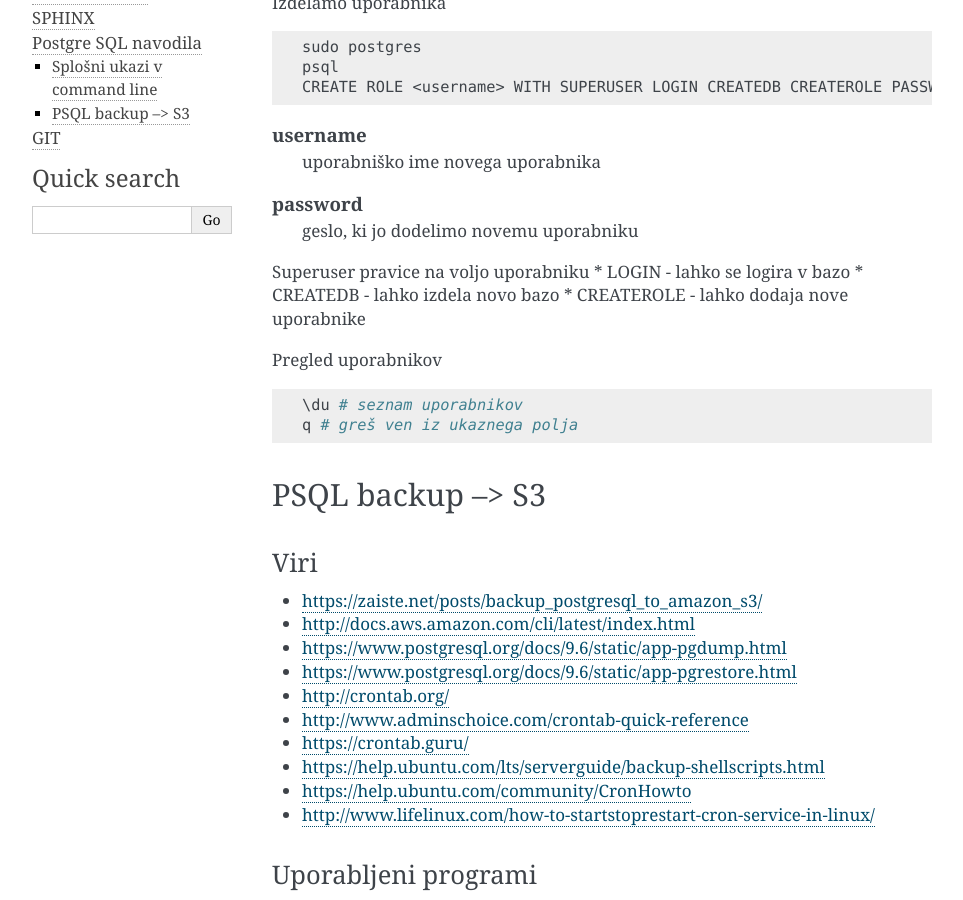
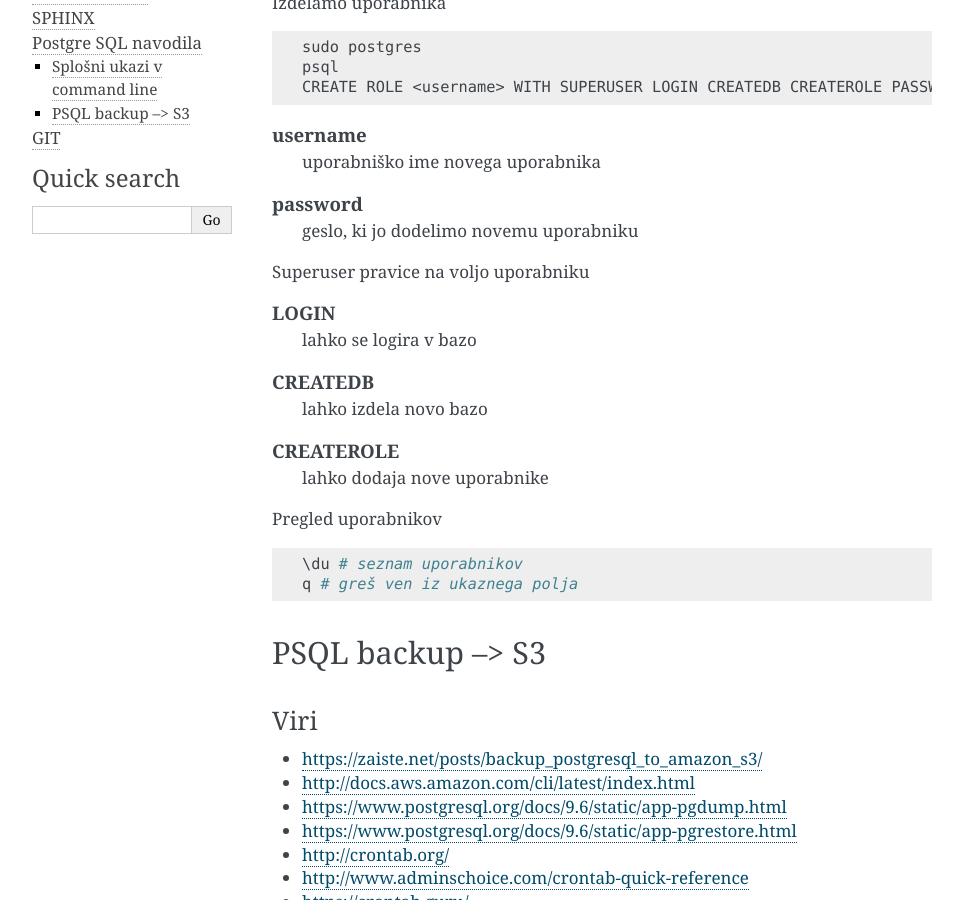
Before and after one commit to vasjapavlovic/knjiznica, a Sphinx documentation site: the page built from docs/PostgreSQL.rst, in a window 1280 px wide and 900 px high, scrolled down 325 px. Shown: the whole window, without its empty margins (148-1111 px from the left). Built offline with Sphinx 7.4.7, drawn with Linux system fonts in a browser that asks for light colours; some of the changed lines change nothing that is shown.

Commit message:
posgresql posodobitev

```diff
--- a/docs/GIT.rst
+++ b/docs/GIT.rst
@@ -14,8 +14,6 @@ Git remote
 
 .. glossary::
 
-
-
     remote path
       	Lokacija projekta na github.com ali bitbucket.org
       	npr. https://github.com/vasjapavlovic/knjiznica.git
--- a/docs/PostgreSQL.rst
+++ b/docs/PostgreSQL.rst
@@ -27,10 +27,20 @@ Izdelamo uporabnika
     password
         geslo, ki jo dodelimo novemu uporabniku
 
+
+
 Superuser pravice na voljo uporabniku
-* LOGIN - lahko se logira v bazo
-* CREATEDB - lahko izdela novo bazo
-* CREATEROLE - lahko dodaja nove uporabnike
+
+.. glossary::
+
+    LOGIN
+        lahko se logira v bazo
+
+    CREATEDB
+        lahko izdela novo bazo
+
+    CREATEROLE
+        lahko dodaja nove uporabnike
 
 
 
```
